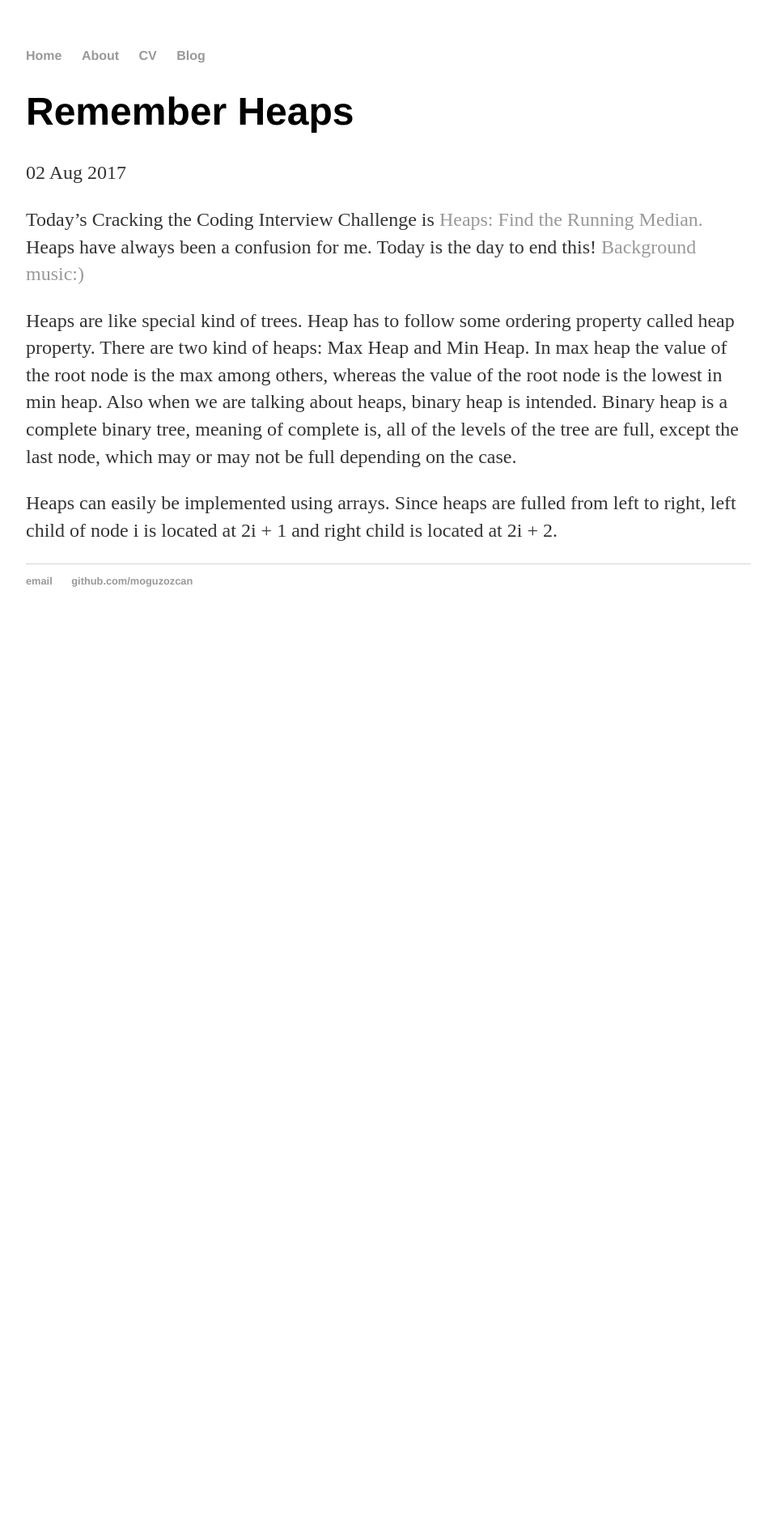
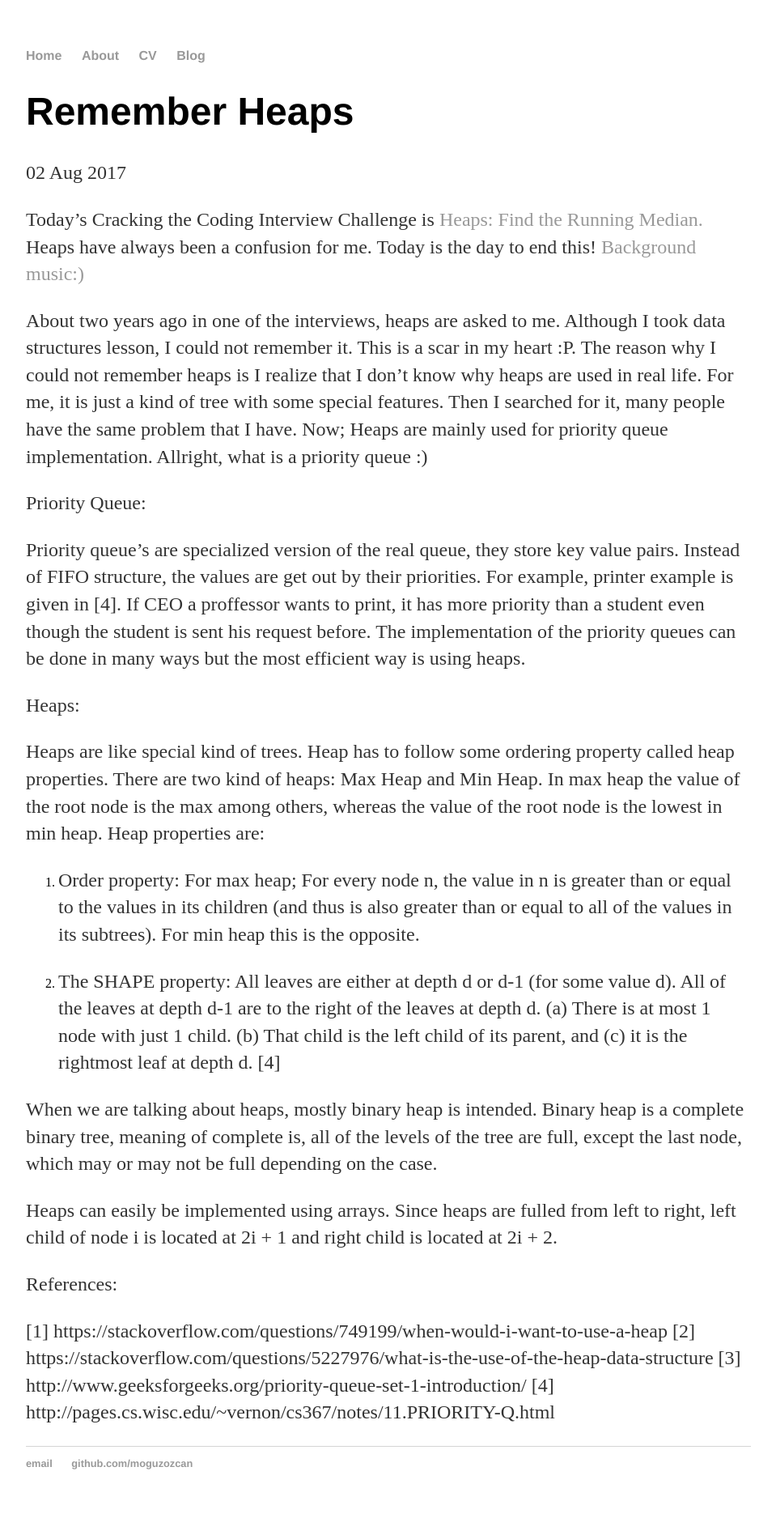
Before and after one commit to moguzozcan/moguzozcan.github.io, a Jekyll site: the page built from _posts/2017-08-02-Remember-Heaps.md, in a window 1280 px wide. Shown: the whole page at 81% size, without its empty margins (160-1119 px from the left). Built offline with Jekyll 4.4.1, drawn with Linux system fonts in a browser that asks for light colours; before the commit the page ends 900 px from its top, so only the background shows below that.

Commit message:
Update 2017-08-02-Remember-Heaps.md

```diff
--- a/_posts/2017-08-02-Remember-Heaps.md
+++ b/_posts/2017-08-02-Remember-Heaps.md
@@ -8,10 +8,33 @@ Today's Cracking the Coding Interview Challenge is <a href="https://www.hackerra
 Heaps: Find the Running Median.</a> Heaps have always been a confusion for me. Today is the day to end this!
 <a href="https://www.youtube.com/watch?v=_D0ZQPqeJkk"> Background music:) </a>
 
-Heaps are like special kind of trees. Heap has to follow some ordering property called heap property. There are two kind of heaps: Max Heap
-and Min Heap. In max heap the value of the root node is the max among others, whereas the value of the root node is the lowest in min heap.
-Also when we are talking about heaps, binary heap is intended. Binary heap is a complete binary tree, meaning of complete is, all of the
-levels of the tree are full, except the last node, which may or may not be full depending on the case.
+About two years ago in one of the interviews, heaps are asked to me. Although I took data structures lesson, I could not remember it.
+This is a scar in my heart :P. The reason why I could not remember heaps is I realize that I don't know why heaps are used in real life.
+For me, it is just a kind of tree with some special features. Then I searched for it, many people have the same problem that I have.
+Now;
+Heaps are mainly used for priority queue implementation. Allright, what is a priority queue :)
+
+Priority Queue:
+
+Priority queue's are specialized version of the real queue, they store key value pairs. Instead of FIFO structure, the values are get out
+by their priorities. For example, printer example is given in [4]. If CEO a proffessor wants to print, it has more priority than a student even though the student is sent his request before. The implementation of the priority queues can be done in many ways but the most efficient way is using heaps.
+
+Heaps:
+
+Heaps are like special kind of trees. Heap has to follow some ordering property called heap properties. There are two kind of heaps: Max Heap and Min Heap. In max heap the value of the root node is the max among others, whereas the value of the root node is the lowest in min heap. Heap properties are:
+
+1. Order property: For max heap; For every node n, the value in n is greater than or equal to the values in its children (and thus is also greater than or equal to all of the values in its subtrees). For min heap this is the opposite.
+
+2. The SHAPE property: All leaves are either at depth d or d-1 (for some value d). All of the leaves at depth d-1 are to the right of the leaves at depth d. (a) There is at most 1 node with just 1 child. (b) That child is the left child of its parent, and (c) it is the rightmost leaf at depth d. [4]
+
+When we are talking about heaps, mostly binary heap is intended. Binary heap is a complete binary tree, meaning of complete is, all of the levels of the tree are full, except the last node, which may or may not be full depending on the case.
 
 Heaps can easily be implemented using arrays. Since heaps are fulled from left to right, left child of node i is located at 2i + 1 and
 right child is located at 2i + 2.
+
+References:
+
+[1] https://stackoverflow.com/questions/749199/when-would-i-want-to-use-a-heap
+[2] https://stackoverflow.com/questions/5227976/what-is-the-use-of-the-heap-data-structure
+[3] http://www.geeksforgeeks.org/priority-queue-set-1-introduction/
+[4] http://pages.cs.wisc.edu/~vernon/cs367/notes/11.PRIORITY-Q.html
```
